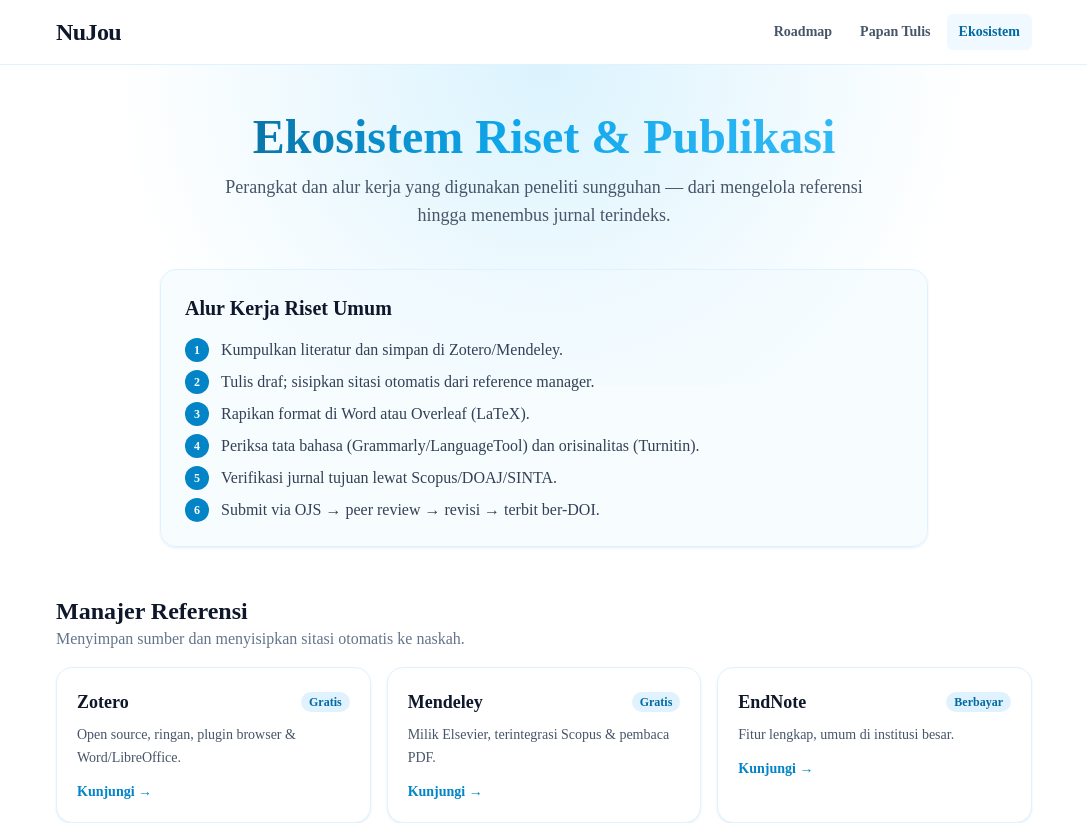
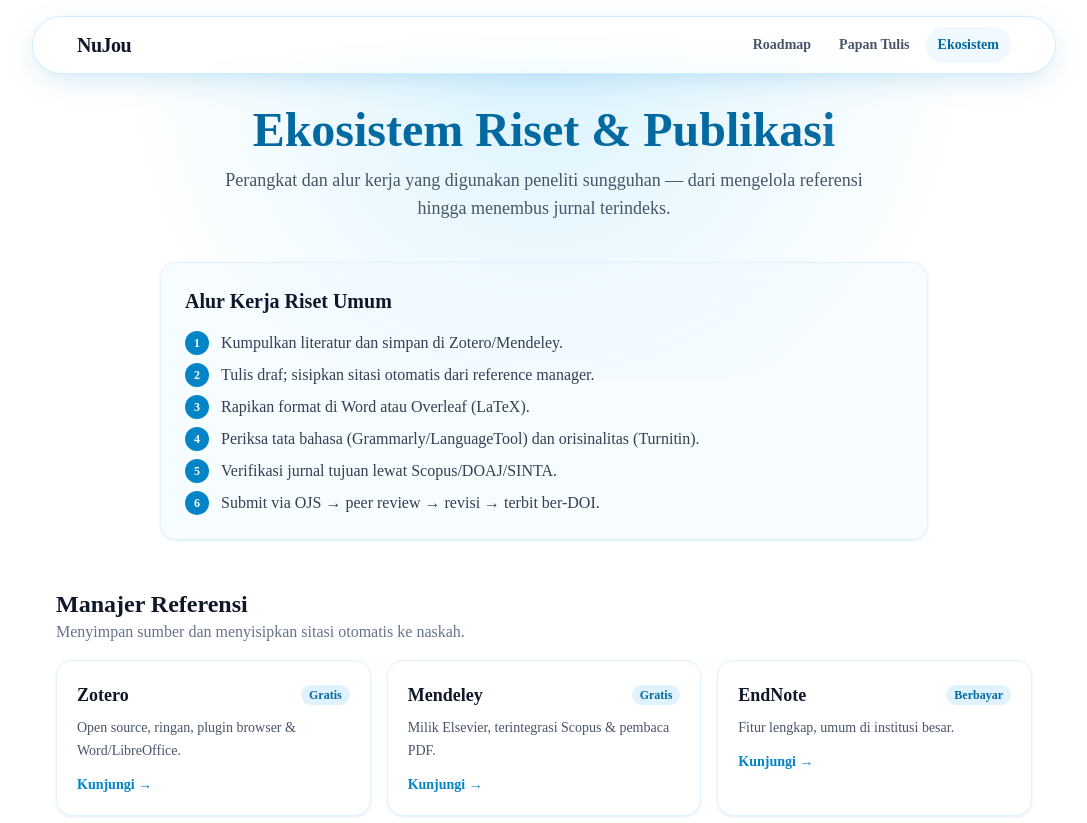
Before and after one commit to s-erzv/NuJou, a React (Vite) app: page /ekosistem in a window 1280 px wide. Shown: the top 823 px of the page, without its empty margins (96-1183 px from the left). Built offline with nearby package versions, Linux system fonts and the light colour scheme.

Commit message:
Add React Bits-style primitives: GlassSurface navbar, ShinyText, SpotlightCard, ClickSpark

```diff
--- a/src/components/Layout.tsx
+++ b/src/components/Layout.tsx
@@ -1,16 +1,17 @@
 import { NavLink, Outlet, Link } from 'react-router-dom';
+import GlassSurface from './reactbits/GlassSurface';
 
-const navItem =
-  'px-3 py-2 rounded-md text-sm font-semibold transition hover:bg-sky-50';
+const navItem = 'px-3 py-2 rounded-full text-sm font-semibold transition hover:bg-sky-50';
 const active = 'text-sky-700 bg-sky-50';
 const idle = 'text-slate-600';
 
 export default function Layout() {
   return (
     <div className="flex min-h-full flex-col bg-white">
-      <header className="sticky top-0 z-20 border-b border-sky-100 bg-white/90 backdrop-blur">
-        <div className="container-academic flex h-16 items-center justify-between">
-          <Link to="/" className="font-serif text-2xl font-bold tracking-tight text-slate-900">
+      <header className="sticky top-4 z-20 px-4">
+        <GlassSurface radius={9999} className="container-academic !max-w-5xl">
+          <div className="flex h-14 items-center justify-between px-5">
+            <Link to="/" className="font-serif text-xl font-bold tracking-tight text-slate-900">
               NuJou
             </Link>
             <nav className="flex items-center gap-1">
@@ -31,6 +32,7 @@
               </NavLink>
             </nav>
           </div>
+        </GlassSurface>
       </header>
 
       <main className="flex-1">
--- /dev/null
+++ b/src/components/reactbits/ClickSpark.tsx
@@ -0,0 +1,52 @@
+import { useRef, type MouseEvent, type ReactNode } from 'react';
+
+interface ClickSparkProps {
+  children: ReactNode;
+  className?: string;
+  color?: string;
+  sparkCount?: number;
+}
+
+/**
+ * React Bits-style "Click Spark": a tiny particle burst radiating from the
+ * click point. Implemented with plain DOM nodes + a CSS keyframe (see
+ * .click-spark-dot in index.css) so it works on buttons and links alike
+ * without pulling in a canvas/animation library.
+ */
+export default function ClickSpark({
+  children,
+  className = '',
+  color = '#0284c7',
+  sparkCount = 8,
+}: ClickSparkProps) {
+  const hostRef = useRef<HTMLDivElement>(null);
+
+  const spark = (e: MouseEvent<HTMLDivElement>) => {
+    const host = hostRef.current;
+    if (!host) return;
+    if (window.matchMedia('(prefers-reduced-motion: reduce)').matches) return;
+
+    const rect = host.getBoundingClientRect();
+    const x = e.clientX - rect.left;
+    const y = e.clientY - rect.top;
+
+    for (let i = 0; i < sparkCount; i++) {
+      const angle = (Math.PI * 2 * i) / sparkCount;
+      const dot = document.createElement('span');
+      dot.className = 'click-spark-dot';
+      dot.style.setProperty('--dx', `${Math.cos(angle) * 28}px`);
+      dot.style.setProperty('--dy', `${Math.sin(angle) * 28}px`);
+      dot.style.left = `${x}px`;
+      dot.style.top = `${y}px`;
+      dot.style.background = color;
+      host.appendChild(dot);
+      dot.addEventListener('animationend', () => dot.remove());
+    }
+  };
+
+  return (
+    <div ref={hostRef} onClickCapture={spark} className={`relative inline-block ${className}`}>
+      {children}
+    </div>
+  );
+}
--- /dev/null
+++ b/src/components/reactbits/GlassSurface.tsx
@@ -0,0 +1,40 @@
+import type { CSSProperties, ReactNode } from 'react';
+
+interface GlassSurfaceProps {
+  children: ReactNode;
+  className?: string;
+  /** Corner radius in px. */
+  radius?: number;
+  /** Backdrop blur strength in px. */
+  blur?: number;
+  style?: CSSProperties;
+}
+
+/**
+ * A React Bits-style "Glass Surface": a frosted glass panel with a soft
+ * top sheen and subtle light border. Pure CSS (backdrop-filter) — no
+ * extra dependencies, degrades gracefully where backdrop-filter isn't
+ * supported (panel still reads fine as a translucent white card).
+ */
+export default function GlassSurface({
+  children,
+  className = '',
+  radius = 20,
+  blur = 18,
+  style,
+}: GlassSurfaceProps) {
+  return (
+    <div
+      className={`glass-surface relative ${className}`}
+      style={{
+        borderRadius: radius,
+        backdropFilter: `blur(${blur}px) saturate(160%)`,
+        WebkitBackdropFilter: `blur(${blur}px) saturate(160%)`,
+        ...style,
+      }}
+    >
+      <span className="glass-surface__sheen" aria-hidden style={{ borderRadius: radius }} />
+      <div className="relative z-10">{children}</div>
+    </div>
+  );
+}
--- /dev/null
+++ b/src/components/reactbits/ShinyText.tsx
@@ -0,0 +1,27 @@
+import type { ElementType, ReactNode } from 'react';
+
+interface ShinyTextProps {
+  children: ReactNode;
+  className?: string;
+  /** Element to render as; defaults to span so it can sit inside any heading. */
+  as?: ElementType;
+  /** Animation duration override, e.g. '2.5s'. */
+  speed?: string;
+}
+
+/**
+ * React Bits-style "Shiny Text": a light sheen sweeps across gradient-clipped
+ * text on a loop. Pure CSS background-position animation — no dependencies.
+ */
+export default function ShinyText({
+  children,
+  className = '',
+  as: Tag = 'span',
+  speed,
+}: ShinyTextProps) {
+  return (
+    <Tag className={`shiny-text ${className}`} style={speed ? { animationDuration: speed } : undefined}>
+      {children}
+    </Tag>
+  );
+}
--- /dev/null
+++ b/src/components/reactbits/SpotlightCard.tsx
@@ -0,0 +1,35 @@
+import type { CSSProperties, ReactNode } from 'react';
+import { useSpotlight } from './useSpotlight';
+
+interface SpotlightCardProps {
+  children: ReactNode;
+  className?: string;
+  /** rgba() color for the glow. */
+  spotlightColor?: string;
+}
+
+/**
+ * React Bits-style "Spotlight Card": a soft glow that follows the cursor,
+ * revealed on hover. Use this for plain container cards; for anchors/Links
+ * (which can't be wrapped without breaking navigation semantics), spread
+ * `useSpotlight()` directly onto the element instead.
+ */
+export default function SpotlightCard({
+  children,
+  className = '',
+  spotlightColor = 'rgba(56, 189, 248, 0.28)',
+}: SpotlightCardProps) {
+  const { ref, onMouseMove } = useSpotlight<HTMLDivElement>();
+
+  return (
+    <div
+      ref={ref}
+      onMouseMove={onMouseMove}
+      className={`spotlight-host ${className}`}
+      style={{ '--spot-color': spotlightColor } as CSSProperties}
+    >
+      <span className="spotlight-glow" aria-hidden />
+      <div className="relative z-10">{children}</div>
+    </div>
+  );
+}
--- /dev/null
+++ b/src/components/reactbits/useSpotlight.ts
@@ -0,0 +1,22 @@
+import { useCallback, useRef } from 'react';
+import type { MouseEvent } from 'react';
+
+/**
+ * Powers the React Bits-style "Spotlight Card" effect: a radial glow that
+ * follows the cursor within a container. Returns a ref + mouse handler to
+ * spread onto any element (div, a, Link) — pair with a `.spotlight-glow`
+ * child span and the `.spotlight-host` class (see index.css).
+ */
+export function useSpotlight<T extends HTMLElement = HTMLDivElement>() {
+  const ref = useRef<T>(null);
+
+  const onMouseMove = useCallback((e: MouseEvent<T>) => {
+    const el = ref.current;
+    if (!el) return;
+    const rect = el.getBoundingClientRect();
+    el.style.setProperty('--spot-x', `${e.clientX - rect.left}px`);
+    el.style.setProperty('--spot-y', `${e.clientY - rect.top}px`);
+  }, []);
+
+  return { ref, onMouseMove };
+}
--- a/src/index.css
+++ b/src/index.css
@@ -240,13 +240,98 @@
     background: radial-gradient(circle at 50% 0%, rgba(56, 189, 248, 0.18), transparent 60%);
   }
 
+  /* ---- React Bits-style primitives (ported, dependency-free) ---- */
+
+  /* GlassSurface: frosted glass panel with a soft top sheen */
+  .glass-surface {
+    background: rgba(255, 255, 255, 0.6);
+    box-shadow:
+      inset 0 1px 1px rgba(255, 255, 255, 0.9),
+      inset 0 0 0 1px rgba(255, 255, 255, 0.5),
+      0 8px 32px -8px rgba(2, 132, 199, 0.25);
+    border: 1px solid rgba(186, 230, 253, 0.7);
+  }
+
+  .glass-surface__sheen {
+    position: absolute;
+    inset: 0;
+    pointer-events: none;
+    background: linear-gradient(115deg, rgba(255, 255, 255, 0.65) 0%, rgba(255, 255, 255, 0) 35%);
+  }
+
+  /* ShinyText: a highlight sweeps across gradient-clipped text */
+  @keyframes shineSweep {
+    to {
+      background-position: -200% 0;
+    }
+  }
+
+  .shiny-text {
+    display: inline-block;
+    color: transparent;
+    background-image: linear-gradient(
+      110deg,
+      #0369a1 0%,
+      #0369a1 40%,
+      #bae6fd 50%,
+      #0369a1 60%,
+      #0369a1 100%
+    );
+    background-size: 250% 100%;
+    -webkit-background-clip: text;
+    background-clip: text;
+    animation: shineSweep 3.2s linear infinite;
+  }
+
+  /* SpotlightCard: a mouse-tracked glow revealed on hover */
+  .spotlight-host {
+    position: relative;
+    overflow: hidden;
+  }
+
+  .spotlight-glow {
+    position: absolute;
+    inset: 0;
+    pointer-events: none;
+    opacity: 0;
+    background: radial-gradient(
+      280px circle at var(--spot-x, 50%) var(--spot-y, 50%),
+      var(--spot-color, rgba(56, 189, 248, 0.28)),
+      transparent 70%
+    );
+    transition: opacity 0.3s ease;
+  }
+
+  .spotlight-host:hover .spotlight-glow {
+    opacity: 1;
+  }
+
+  /* ClickSpark: tiny particles burst outward from a click point */
+  @keyframes clickSpark {
+    to {
+      transform: translate(calc(-50% + var(--dx)), calc(-50% + var(--dy))) scale(0);
+      opacity: 0;
+    }
+  }
+
+  .click-spark-dot {
+    position: absolute;
+    width: 5px;
+    height: 5px;
+    border-radius: 9999px;
+    pointer-events: none;
+    transform: translate(-50%, -50%);
+    animation: clickSpark 0.55s ease-out forwards;
+  }
+
   @media (prefers-reduced-motion: reduce) {
     .animate-fade-in-up,
     .animate-fade-in,
     .animate-pop,
     .animate-floaty,
     .pulse-ring,
-    .text-gradient {
+    .text-gradient,
+    .shiny-text {
       animation: none !important;
       opacity: 1 !important;
       transform: none !important;
@@ -255,5 +340,8 @@
       opacity: 1 !important;
       transform: none !important;
     }
+    .click-spark-dot {
+      display: none;
+    }
   }
 }
--- a/src/pages/Assessment.tsx
+++ b/src/pages/Assessment.tsx
@@ -5,6 +5,7 @@
 import type { Assessment as AssessmentType } from '../types';
 import { CheckIcon, ArrowIcon } from '../components/icons';
 import { burstConfetti } from '../lib/confetti';
+import ClickSpark from '../components/reactbits/ClickSpark';
 
 export default function Assessment({ kind }: { kind: 'quiz' | 'exam' }) {
   const { slug } = useParams();
@@ -219,6 +220,7 @@
             <p className="text-sm text-slate-500">
               Terjawab {answeredCount}/{total}
             </p>
+            <ClickSpark>
               <button
                 onClick={handleSubmit}
                 disabled={answeredCount < total}
@@ -226,6 +228,7 @@
               >
                 Kumpulkan Jawaban
               </button>
+            </ClickSpark>
           </div>
         )}
       </div>
--- a/src/pages/Dashboard.tsx
+++ b/src/pages/Dashboard.tsx
@@ -1,10 +1,12 @@
-import type { ReactNode } from 'react';
+import type { CSSProperties, ReactNode } from 'react';
 import { Link } from 'react-router-dom';
 import { levels } from '../data';
 import { useStore, XP } from '../store/useStore';
 import { LockIcon, CheckIcon, ArrowIcon, BookIcon } from '../components/icons';
 import ProgressRing from '../components/ProgressRing';
 import { useReveal } from '../lib/useReveal';
+import ShinyText from '../components/reactbits/ShinyText';
+import { useSpotlight } from '../components/reactbits/useSpotlight';
 
 const MAX_XP = levels.length * (XP.read + XP.quiz + XP.exam);
 
@@ -34,7 +36,7 @@
         {/* Hero */}
         <section className="mb-10 text-center">
           <h1 className="animate-fade-in-up text-5xl font-bold leading-tight tracking-tight sm:text-6xl">
-            <span className="text-gradient">Belajar Menulis Akademik</span>
+            <ShinyText>Belajar Menulis Akademik</ShinyText>
           </h1>
           <p className="animate-fade-in-up mx-auto mt-5 max-w-2xl text-lg leading-relaxed text-slate-600" style={{ animationDelay: '120ms' }}>
             Dari nol sampai mahir menulis KTI, esai, paper, dan jurnal — pelan-pelan, satu level satu
@@ -199,9 +201,15 @@
 }
 
 function StatCard({ children }: { children: ReactNode }) {
+  const { ref, onMouseMove } = useSpotlight<HTMLDivElement>();
   return (
-    <div className="rounded-2xl border border-sky-100 bg-white/80 p-5 text-center shadow-card backdrop-blur transition hover:-translate-y-0.5 hover:shadow-lift">
-      <div className="flex flex-col items-center">{children}</div>
+    <div
+      ref={ref}
+      onMouseMove={onMouseMove}
+      className="spotlight-host rounded-2xl border border-sky-100 bg-white/80 p-5 text-center shadow-card backdrop-blur transition hover:-translate-y-0.5 hover:shadow-lift"
+    >
+      <span className="spotlight-glow" aria-hidden />
+      <div className="relative z-10 flex flex-col items-center">{children}</div>
     </div>
   );
 }
@@ -217,24 +225,29 @@
   highlight?: boolean;
   children: ReactNode;
 }) {
+  const { ref, onMouseMove } = useSpotlight<HTMLAnchorElement & HTMLDivElement>();
   const base =
-    'block rounded-2xl border p-5 transition duration-300 ' +
+    'spotlight-host block rounded-2xl border p-5 transition duration-300 ' +
     (unlocked
       ? `bg-white shadow-card hover:-translate-y-1 hover:shadow-lift ${
           highlight ? 'border-sky-300 ring-2 ring-sky-200' : 'border-sky-100'
         }`
       : 'cursor-not-allowed border-slate-100 bg-slate-50/60');
 
+  const spotStyle = { '--spot-color': 'rgba(56, 189, 248, 0.22)' } as CSSProperties;
+
   if (unlocked) {
     return (
-      <Link to={`/level/${slug}`} className={base}>
-        {children}
+      <Link ref={ref} onMouseMove={onMouseMove} to={`/level/${slug}`} className={base} style={spotStyle}>
+        <span className="spotlight-glow" aria-hidden />
+        <div className="relative z-10">{children}</div>
       </Link>
     );
   }
   return (
-    <div className={base} aria-disabled>
-      {children}
+    <div ref={ref} onMouseMove={onMouseMove} className={base} style={spotStyle} aria-disabled>
+      <span className="spotlight-glow" aria-hidden />
+      <div className="relative z-10">{children}</div>
     </div>
   );
 }
--- a/src/pages/Ecosystem.tsx
+++ b/src/pages/Ecosystem.tsx
@@ -1,4 +1,6 @@
 import { useReveal } from '../lib/useReveal';
+import ShinyText from '../components/reactbits/ShinyText';
+import { useSpotlight } from '../components/reactbits/useSpotlight';
 
 type Tool = {
   name: string;
@@ -69,7 +71,7 @@
       <div className="container-academic relative py-12">
       <header className="mb-10 text-center">
         <h1 className="animate-fade-in-up font-serif text-4xl font-bold sm:text-5xl">
-          <span className="text-gradient">Ekosistem Riset & Publikasi</span>
+          <ShinyText>Ekosistem Riset & Publikasi</ShinyText>
         </h1>
         <p className="animate-fade-in-up mx-auto mt-3 max-w-2xl text-lg text-slate-600" style={{ animationDelay: '120ms' }}>
           Perangkat dan alur kerja yang digunakan peneliti sungguhan — dari mengelola referensi
@@ -100,24 +102,7 @@
             <p className="mb-4 text-slate-500">{group.blurb}</p>
             <div className="grid gap-4 sm:grid-cols-2 lg:grid-cols-3">
               {group.tools.map((tool) => (
-                <a
-                  key={tool.name}
-                  href={tool.url}
-                  target="_blank"
-                  rel="noreferrer noopener"
-                  className="group flex flex-col rounded-2xl border border-sky-100 bg-white p-5 shadow-card transition duration-300 hover:-translate-y-1 hover:shadow-lift"
-                >
-                  <div className="flex items-center justify-between">
-                    <h3 className="font-serif text-lg font-bold text-slate-900 group-hover:text-sky-700">
-                      {tool.name}
-                    </h3>
-                    <span className="rounded-full bg-sky-100 px-2 py-0.5 text-xs font-semibold text-sky-700">
-                      {tool.tag}
-                    </span>
-                  </div>
-                  <p className="mt-2 text-sm leading-relaxed text-slate-600">{tool.desc}</p>
-                  <span className="mt-3 text-sm font-semibold text-sky-600">Kunjungi →</span>
-                </a>
+                <ToolCard key={tool.name} tool={tool} />
               ))}
             </div>
           </section>
@@ -137,3 +122,31 @@
     </div>
   );
 }
+
+function ToolCard({ tool }: { tool: Tool }) {
+  const { ref, onMouseMove } = useSpotlight<HTMLAnchorElement>();
+  return (
+    <a
+      ref={ref}
+      onMouseMove={onMouseMove}
+      href={tool.url}
+      target="_blank"
+      rel="noreferrer noopener"
+      className="spotlight-host group flex flex-col rounded-2xl border border-sky-100 bg-white p-5 shadow-card transition duration-300 hover:-translate-y-1 hover:shadow-lift"
+    >
+      <span className="spotlight-glow" aria-hidden />
+      <div className="relative z-10 flex flex-1 flex-col">
+        <div className="flex items-center justify-between">
+          <h3 className="font-serif text-lg font-bold text-slate-900 group-hover:text-sky-700">
+            {tool.name}
+          </h3>
+          <span className="rounded-full bg-sky-100 px-2 py-0.5 text-xs font-semibold text-sky-700">
+            {tool.tag}
+          </span>
+        </div>
+        <p className="mt-2 text-sm leading-relaxed text-slate-600">{tool.desc}</p>
+        <span className="mt-3 text-sm font-semibold text-sky-600">Kunjungi →</span>
+      </div>
+    </a>
+  );
+}
--- a/src/pages/Reading.tsx
+++ b/src/pages/Reading.tsx
@@ -5,6 +5,7 @@
 import ContentRenderer from '../components/ContentRenderer';
 import { ArrowIcon, CheckIcon } from '../components/icons';
 import { useReveal } from '../lib/useReveal';
+import ClickSpark from '../components/reactbits/ClickSpark';
 
 export default function Reading() {
   const { slug } = useParams();
@@ -89,6 +90,7 @@
                 {quizPassed && <CheckIcon className="h-4 w-4" />}
                 {quizPassed ? 'Ulangi Kuis' : 'Kerjakan Kuis'}
               </Link>
+              <ClickSpark>
                 <Link to={`/level/${level.slug}/exam`} className="btn-primary">
                   {examPassed ? (
                     <>
@@ -100,6 +102,7 @@
                     </>
                   )}
                 </Link>
+              </ClickSpark>
             </div>
           </div>
         </article>
```
Also changed, not shown: src/pages/Whiteboard.tsx (+6 -3 lines), 1 other file (tests, documents, lock files or other folders). Lines whose indentation alone changed are shown as unchanged.
